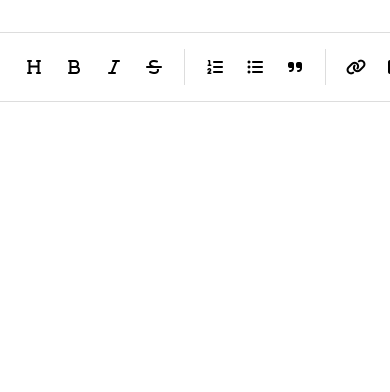
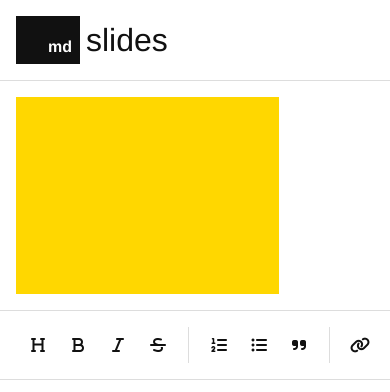
Before and after one commit to mdslides/app, a Vue app: page / in a window 390 px wide. Shown: the top 392 px of the page. Built offline with nearby package versions, Linux system fonts and the light colour scheme.

Commit message:
Update mobile layout

```diff
--- a/src/App.vue
+++ b/src/App.vue
@@ -25,9 +25,15 @@ export default defineComponent({
   box-sizing: border-box;
 }
 
+html {
+  font-size: 16px;
+}
+
 body {
   margin: 0;
   padding: 0;
+  background-color: var(--color-background);
+  color: var(--color-text);
 }
 
 #app {
--- /dev/null
+++ b/src/components/AppLogo.vue
@@ -0,0 +1,36 @@
+<template>
+  <div class="app-logo">
+    <div class="app-logo__icon">
+      <span>md</span>
+    </div>
+
+    <div class="app-logo__text">slides</div>
+  </div>
+</template>
+
+<style lang="scss" scoped>
+.app-logo {
+  display: flex;
+  user-select: none;
+
+  &__icon {
+    display: flex;
+    justify-content: flex-end;
+    align-items: flex-end;
+    padding: 8px;
+    width: 64px;
+    height: 48px;
+    background-color: var(--color-text);
+    font-size: 16px;
+    font-weight: 900;
+    color: var(--color-background);
+  }
+
+  &__text {
+    margin-left: 6px;
+    line-height: 48px;
+    font-size: 32px;
+    font-weight: 500;
+  }
+}
+</style>
--- a/src/components/MarkdownEditor.vue
+++ b/src/components/MarkdownEditor.vue
@@ -644,15 +644,23 @@ export default defineComponent({
 .markdown-editor {
   display: flex;
   flex-direction: column;
+  min-height: 0;
 
   &__toolbar {
     position: relative;
     display: flex;
     gap: 4px;
-    padding: 16px;
+    padding: 16px 0;
+    min-height: 69px;
     border-bottom: 1px solid var(--color-border);
-    overflow-x: auto;
+    overflow: auto hidden;
     user-select: none;
+
+    &::before,
+    &::after {
+      content: '';
+      flex: 0 0 16px;
+    }
 
     a {
       display: block;
@@ -671,12 +679,12 @@ export default defineComponent({
         line-height: 30px;
       }
 
+      &:hover {
+        border-color: var(--color-border);
+      }
+
       &.active {
         border-color: var(--color-text);
-      }
-
-      &:hover {
-        border-color: var(--color-border);
       }
     }
 
--- a/src/components/SlidesPreview.vue
+++ b/src/components/SlidesPreview.vue
@@ -1,8 +1,10 @@
 <template>
   <div class="slides-preview">
     <div class="slides-preview__render">
-      <template v-for="(slide, i) in slidesMarkup" :key="i">
-        <div ref="slidesRendered" v-html="slide" />
+      <template v-if="slidesMarkup.length">
+        <template v-for="(slide, i) in slidesMarkup" :key="i">
+          <div ref="slidesRendered" v-html="slide" />
+        </template>
       </template>
     </div>
 
@@ -46,9 +48,7 @@ export default defineComponent({
     }, 200)
 
     const slidesMarkup = computed(() => {
-      return sanitize(marked(props.value, markedOptions))
-        .split(/\n(?=<h[12])/)
-        .filter(Boolean)
+      return sanitize(marked(props.value, markedOptions)).split(/\n(?=<h[12])/)
     })
 
     watch(() => props.value, createSlidesSvg)
@@ -68,8 +68,6 @@ export default defineComponent({
 
 <style lang="scss" scoped>
 .slides-preview {
-  overflow: auto;
-
   &__render {
     position: fixed;
     top: 200vh;
@@ -87,6 +85,7 @@ export default defineComponent({
 
   &__display {
     padding: 16px;
+    height: 100%;
     overflow: auto;
 
     img {
@@ -100,9 +99,18 @@ export default defineComponent({
 
     @media (max-width: 768px) {
       display: flex;
+      padding-right: 0;
+      padding-left: 0;
+
+      &::before,
+      &::after {
+        content: '';
+        flex: 0 0 16px;
+      }
 
       img {
-        max-width: 70%;
+        width: auto;
+        height: 100%;
 
         & + img {
           margin-top: 0;
--- a/src/styles/codeMirror.scss
+++ b/src/styles/codeMirror.scss
@@ -1,6 +1,7 @@
 .CodeMirror {
   height: 100%;
-  padding: 10px;
+  background-color: var(--color-background);
+  color: var(--color-text);
   font: inherit;
   z-index: 1;
 
@@ -59,6 +60,10 @@
     opacity: 0.5;
   }
 
+  &-scroll {
+    padding: 16px;
+  }
+
   &-sizer {
     height: 100%;
   }
--- a/src/styles/theme.scss
+++ b/src/styles/theme.scss
@@ -1,5 +1,11 @@
 :root {
   --color-background: #fff;
   --color-border: #ddd;
-  --color-text: #000;
+  --color-text: #111;
+
+  @media (prefers-color-scheme: dark) {
+    --color-background: #111;
+    --color-border: #444;
+    --color-text: #fff;
+  }
 }
--- a/src/views/HomeView.vue
+++ b/src/views/HomeView.vue
@@ -1,19 +1,27 @@
 <template>
   <div class="home-view">
+    <div class="home-view__header">
+      <AppLogo />
+    </div>
+
+    <div class="home-view__split">
       <MarkdownEditor v-model="content" />
 
       <SlidesPreview :value="content" />
+    </div>
   </div>
 </template>
 
 <script lang="ts">
 import { defineComponent, ref } from 'vue'
 
+import AppLogo from '../components/AppLogo.vue'
 import MarkdownEditor from '../components/MarkdownEditor.vue'
 import SlidesPreview from '../components/SlidesPreview.vue'
 
 export default defineComponent({
   components: {
+    AppLogo,
     MarkdownEditor,
     SlidesPreview,
   },
@@ -30,9 +38,18 @@ export default defineComponent({
 <style lang="scss" scoped>
 .home-view {
   display: flex;
+  flex-direction: column;
   margin: 0 auto;
   max-width: 1200px;
-  height: 100vh;
+
+  &__header {
+    padding: 16px;
+  }
+
+  &__split {
+    display: flex;
+    height: calc(100vh - 80px);
+    border-top: 1px solid var(--color-border);
 
     & > * {
       flex: 1 0;
@@ -46,6 +63,7 @@ export default defineComponent({
         flex-basis: 30%;
       }
     }
+  }
 
   @media (min-width: 1200px) {
     border-right: 1px solid var(--color-border);
@@ -53,14 +71,19 @@ export default defineComponent({
   }
 
   @media (max-width: 768px) {
+    &__split {
       flex-direction: column-reverse;
-    height: auto;
 
       & > * {
         &:first-child {
           border-top: 1px solid var(--color-border);
           border-right: none;
         }
+
+        &:last-child {
+          min-height: 0;
+        }
+      }
     }
   }
 }
```
Lines whose indentation alone changed are shown as unchanged.
